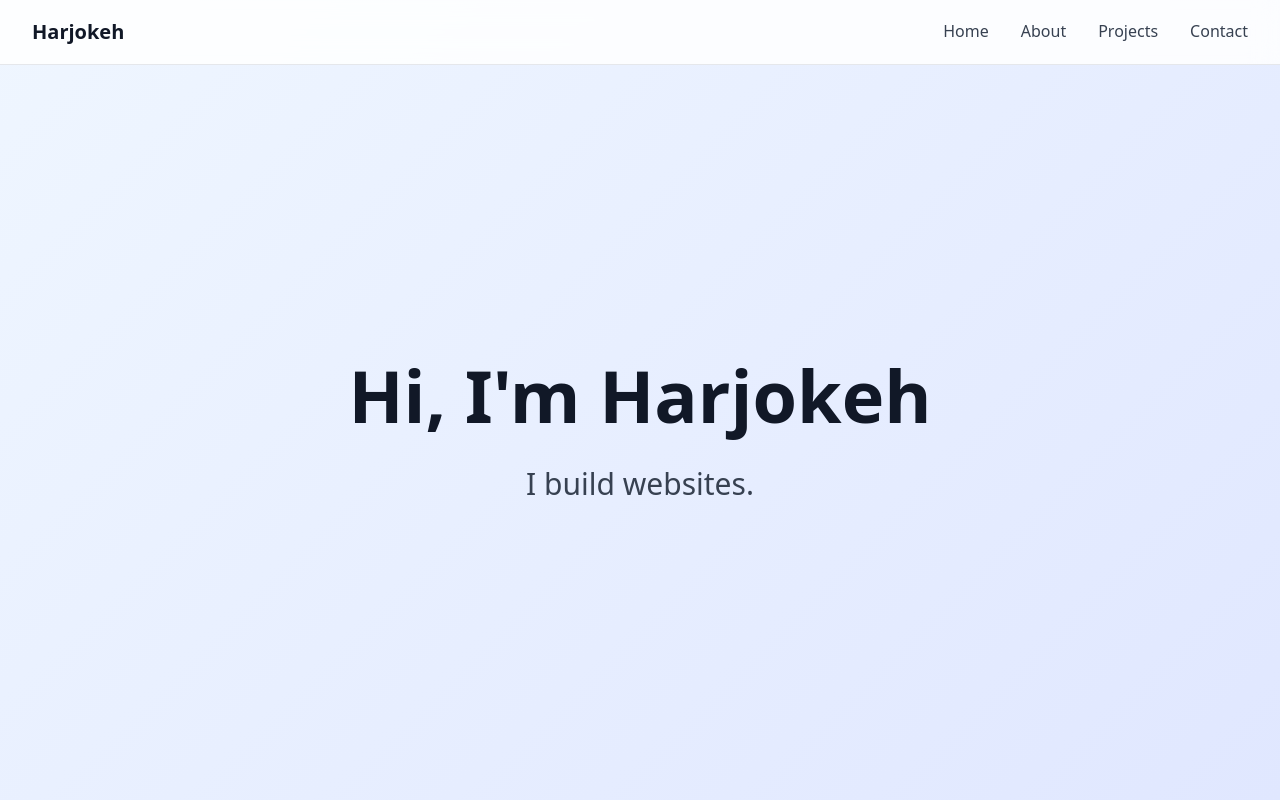
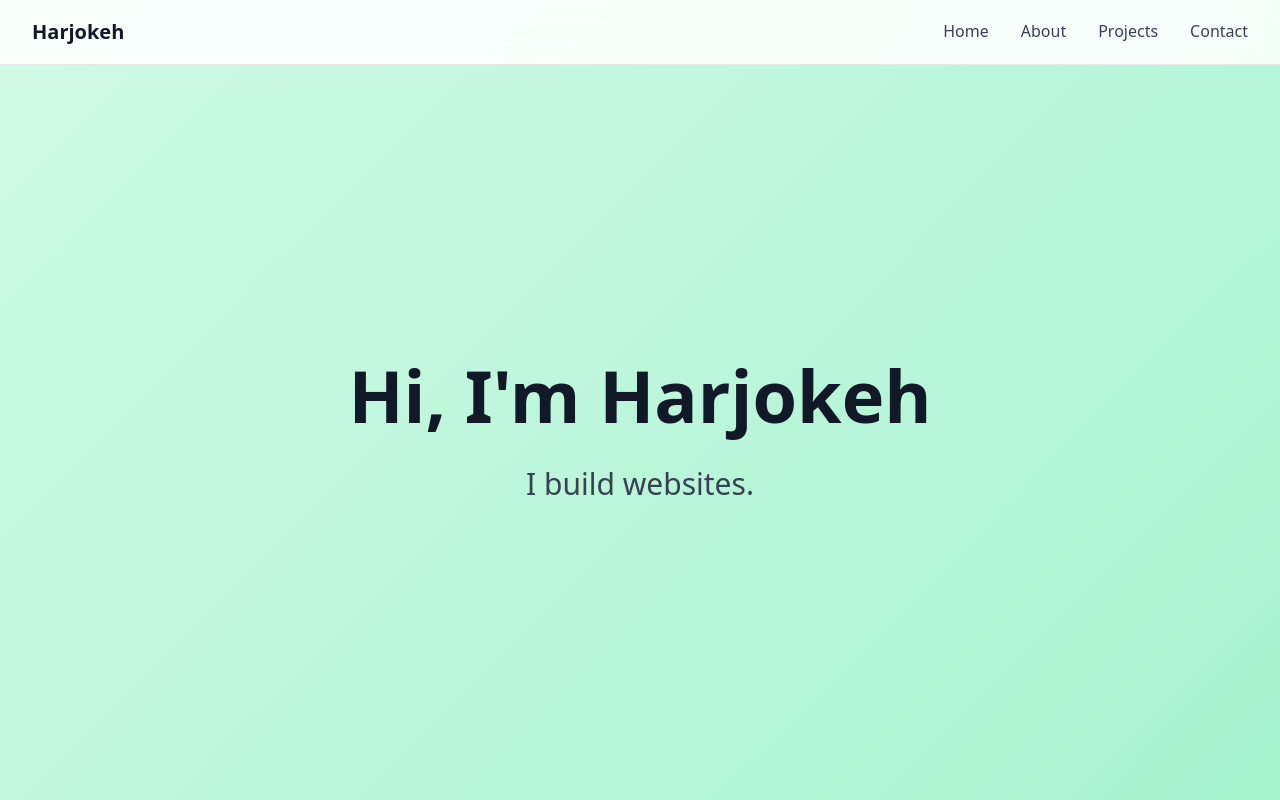
Before and after one commit to LogicBby0509/my-assignment, a plain HTML site: page index.html in a window 1280 px wide. Shown: the top 800 px of the page. Drawn offline with Linux system fonts and the light colour scheme.

Commit message:
Update style.css

```diff
--- a/assets/css/style.css
+++ b/assets/css/style.css
@@ -39,7 +39,7 @@
     --color-indigo-700: #4338ca;
 
     /* --- Gradients --- */
-    --hero-gradient: linear-gradient(135deg, #eff6ff 0%, #e0e7ff 100%);
+    --hero-gradient: linear-gradient(135deg, #d1fae5 0%, #a7f3d0 100%);
 
     /* --- Typography ---
      No external font loaded — uses the OS default sans-serif.
```
